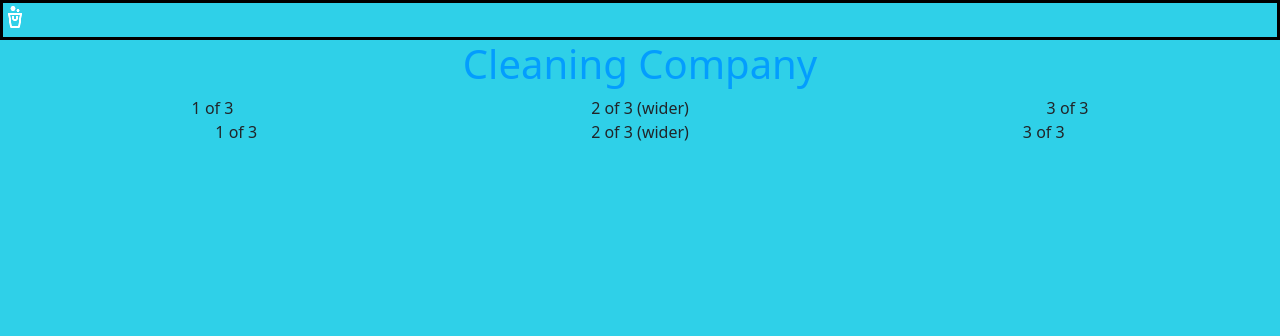
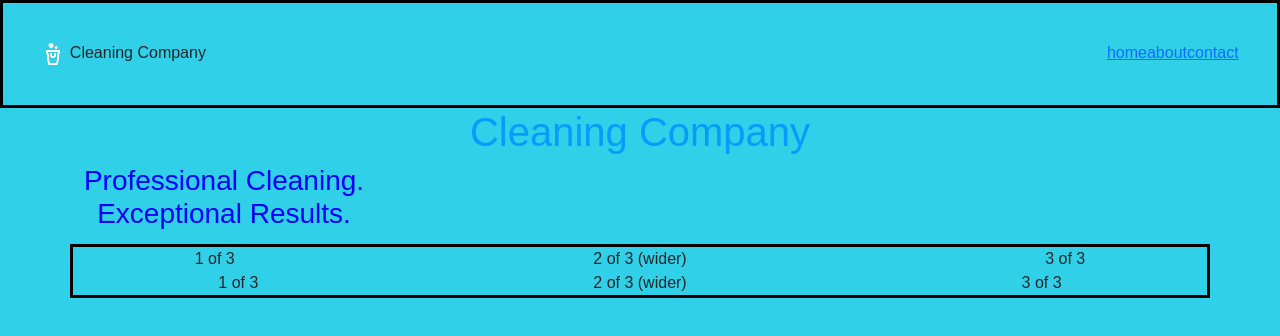
Before and after one commit to cfunch29/SBA-Cleaning-Company-Website, a plain HTML site: page index.html in a window 1280 px wide. Drawn offline with nearby package versions, Linux system fonts and the light colour scheme.

Commit message:
fixing formatting and layout. added page links to nav

```diff
--- a/index.html
+++ b/index.html
@@ -6,30 +6,49 @@
     <title>Cleaning Website</title>
 
 
-    <!-- Bootstrap CDN with defer -->
+    <!-- Bootstrap CDN -->
     <link href="https://cdn.jsdelivr.net/npm/bootstrap@5.3.8/dist/css/bootstrap.min.css"
     rel="stylesheet"
     integrity="sha384-sRIl4kxILFvY47J16cr9ZwB07vP4J8+LH7qKQnuqkuIAvNWLzeN8tE5YBujZqJLB"
     crossorigin="anonymous">
 
+    <!-- Linking external style sheet -->
      <link rel="stylesheet" href="./styles/style.css">
-    <script
+
+    <!-- Bootstrap script with defer -->
+     <script
     defer
     src="https://cdn.jsdelivr.net/npm/bootstrap@5.3.8/dist/js/bootstrap.bundle.min.js"
     integrity="sha384-FKyoEForCGlyvwx9Hj09JcYn3nv7wiPVlz7YYwJrWVcXK/BmnVDxM+D2scQbITxI"
     crossorigin="anonymous"></script>
 </head>
 <body>
-    <nav>
-        <img src="./images/cleaning bucket.png" alt="Logo">
+
+    <!-- Nav bar with logo and menu -->
+    <section>
+        <nav>
+            <img src="./images/cleaning bucket.png" alt="Logo"> Cleaning Company
+        <ul>
+            <li> <a href="#"> home </a></li>
+            <li> <a href="#">about </a></li>
+            <li> <a href="#">contact</a></li>
+        </ul>
+
     </nav>
-    <!-- Inline style for Header -->
+    </section>
+
+    <Section>
+         <!-- Inline style for Header -->
     <h1 style="color: rgba(0, 153, 255, 0.928);">Cleaning Company</h1>
+    </Section>
+
+
+    <div class="container1"><h3>Professional Cleaning. <br> Exceptional Results.</h3></div>
 
     <div class="container text-center">
   <div class="row">
     <div class="col">
-      1 of 3
+    1 of 3
     </div>
     <div class="col-6">
       2 of 3 (wider)
--- a/styles/style.css
+++ b/styles/style.css
@@ -1,9 +1,14 @@
+* {
+     font-family: sans-serif;
+}
+
 body {
-    background-color: rgb(47, 208, 232);}
+    background-color: rgb(47, 208, 232);
+   }
 
 body, html {
     margin: 0;
-    padding 0;
+    padding: 0;
     height: 100%;
     box-sizing: border-box;
 }
@@ -15,10 +20,31 @@ body, html {
 }
 
 nav {
-    height: 5%;
-    border: 3px solid black;
+     border: 3px solid black;
+    padding: 3%;
 }
+
+nav ul {
+    display: flex;
+    float: right;
+    flex-wrap: wrap;
+    list-style-type: none;
+  text-align: right;
+}
+
 h1 {
+    float: auto;;
     display: flex;
+    flex-wrap: wrap;
    justify-content: center;
 }
+.container1 {
+    height: 10%;
+    width: 35%;
+   color: blue;
+    text-align: center;
+}
+
+.container {
+    border: solid black;
+}
```
Also changed, not shown: 1 other file.
